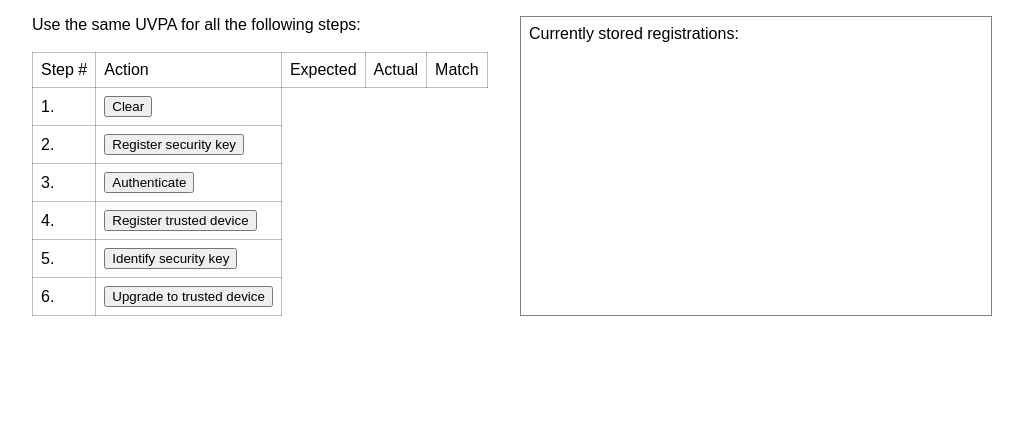
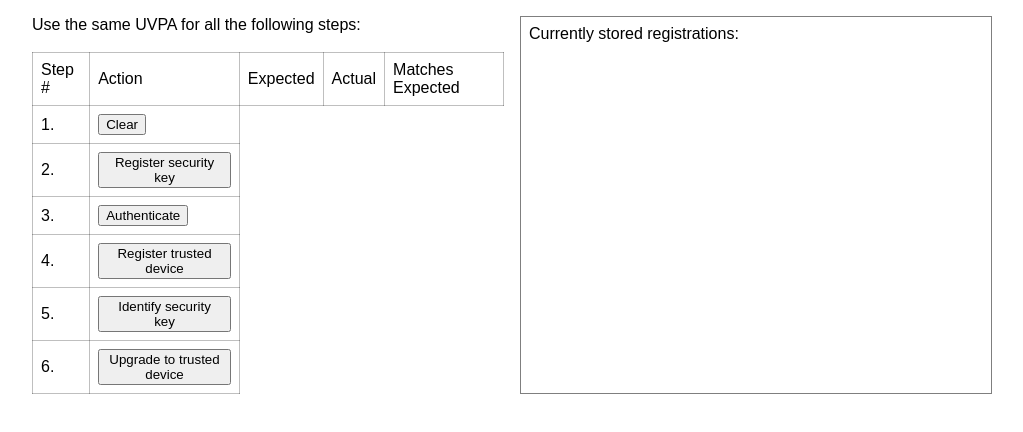
Before and after one commit to lgarron/webauthn-user-journeys, a website: page src/upgrade/index.html in a window 1280 px wide. Shown: the whole page, without its empty margins (128-1151 px from the left). Drawn offline with Linux system fonts and the light colour scheme.

Commit message:
FREEZE.unindexed

```diff
--- a/src/results.ts
+++ b/src/results.ts
@@ -8,7 +8,6 @@ export function addButtonFunctionality(
   selector: string,
   info: {
     expectedResult: Result;
-    alertMessage?: string;
   },
   fn: () => Promise<any>
 ) {
@@ -33,9 +32,6 @@ export function addButtonFunctionality(
       let result = Result.UnknownError;
       try {
         button.disabled = true;
-        // if (info.alertMessage) {
-        //   alert(info.alertMessage);
-        // }
         await fn();
         result = Result.Success;
       } catch (e) {
--- a/src/upgrade/index.html
+++ b/src/upgrade/index.html
@@ -18,7 +18,7 @@
           <td>Action</td>
           <td>Expected</td>
           <td>Actual</td>
-          <td>Match</td>
+          <td>Matches Expected</td>
         </tr>
       </thead>
       <tbody>
```
